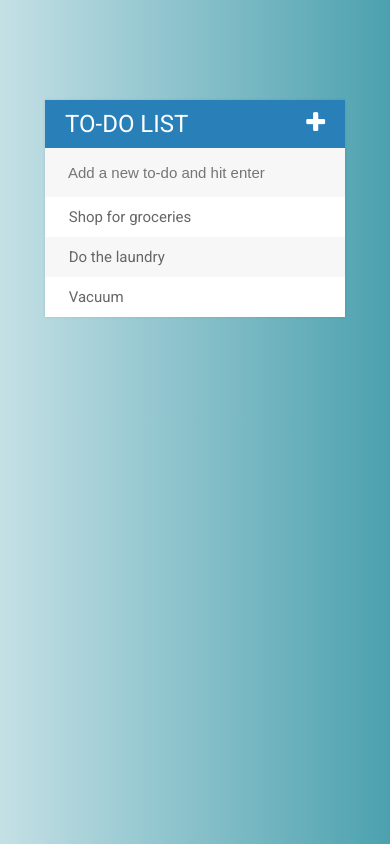
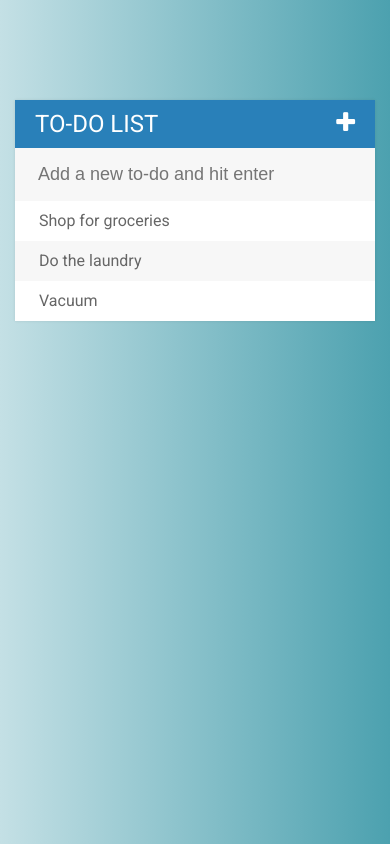
Before and after one commit to MarianaSouza/jQuery-to-do-app, a plain HTML site: page index.html in a window 390 px wide. Drawn offline with nearby package versions, Linux system fonts and the light colour scheme.

Commit message:
adjusting resonsivity

```diff
--- a/assets/css/style.css
+++ b/assets/css/style.css
@@ -85,14 +85,3 @@ input:focus {
 	color: gray;
 	text-decoration: line-through;
 }
-
-@media screen and (max-width:600px) {
-	#container {
-		width: 300px;
-	}
-
-	ul, input {
-		font-size: 15px;
-	}
-
-}
```
